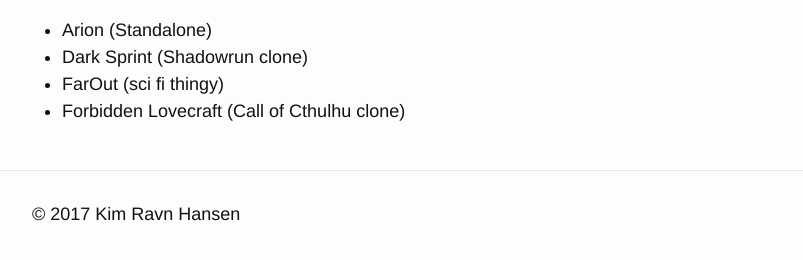
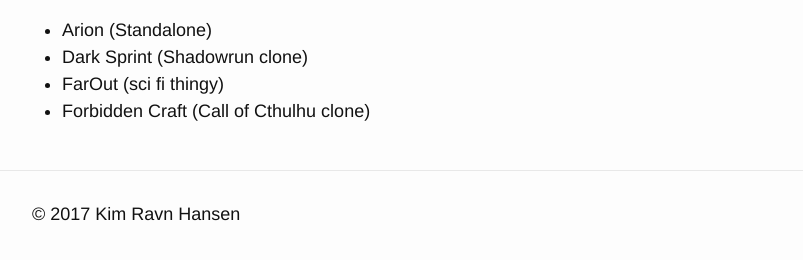
Before and after one commit to moccalotto/kaos, a Jekyll site: the page built from brainy-storm.md, in a window 1280 px wide. Shown: the part 162-422 px from the top of the page, without its empty margins (238-1041 px from the left). Built offline with Jekyll 4.4.1, drawn with Linux system fonts in a browser that asks for light colours.

Commit message:
BrainyStørm

```diff
--- a/brainy-storm.md
+++ b/brainy-storm.md
@@ -10,4 +10,4 @@ Idéer til rollespil med dette regelsæt:
 * Arion (Standalone)
 * Dark Sprint (Shadowrun clone)
 * FarOut (sci fi thingy)
-* Forbidden Lovecraft (Call of Cthulhu clone)
+* Forbidden Craft (Call of Cthulhu clone)
```
